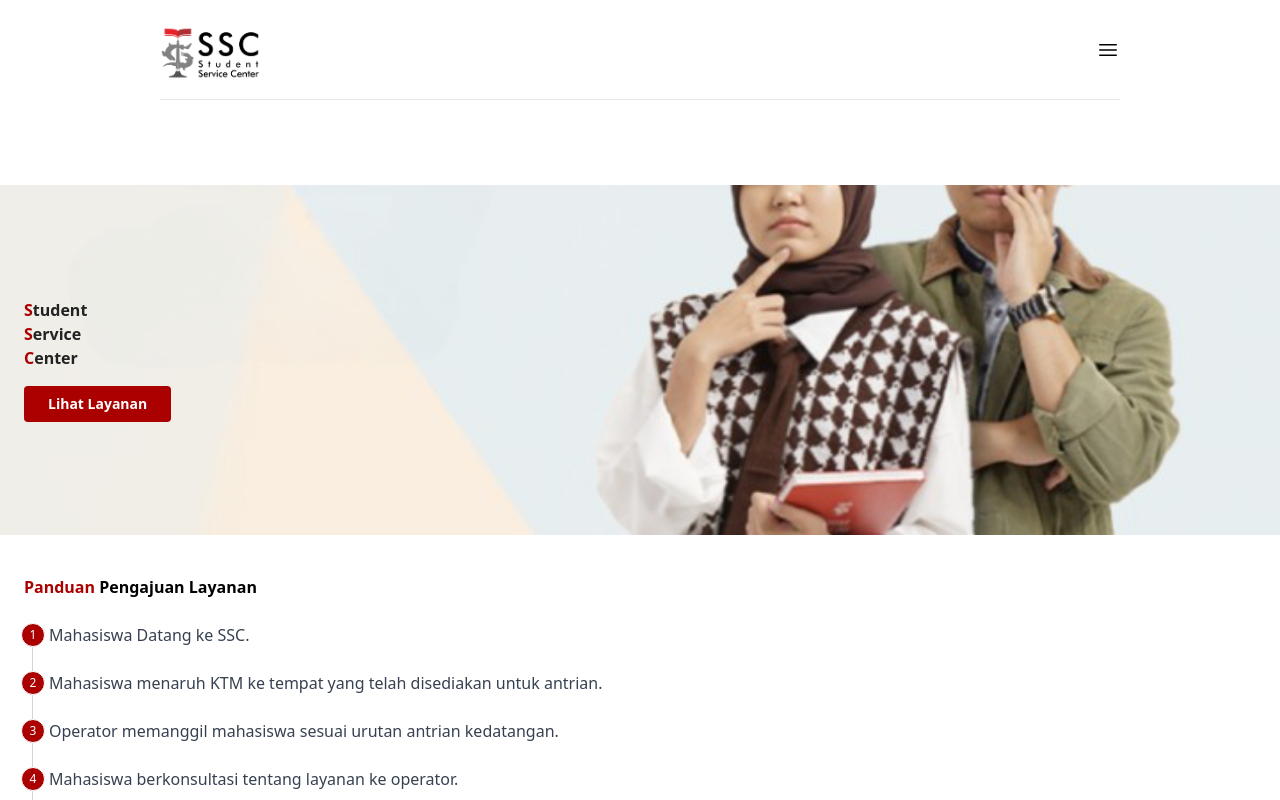
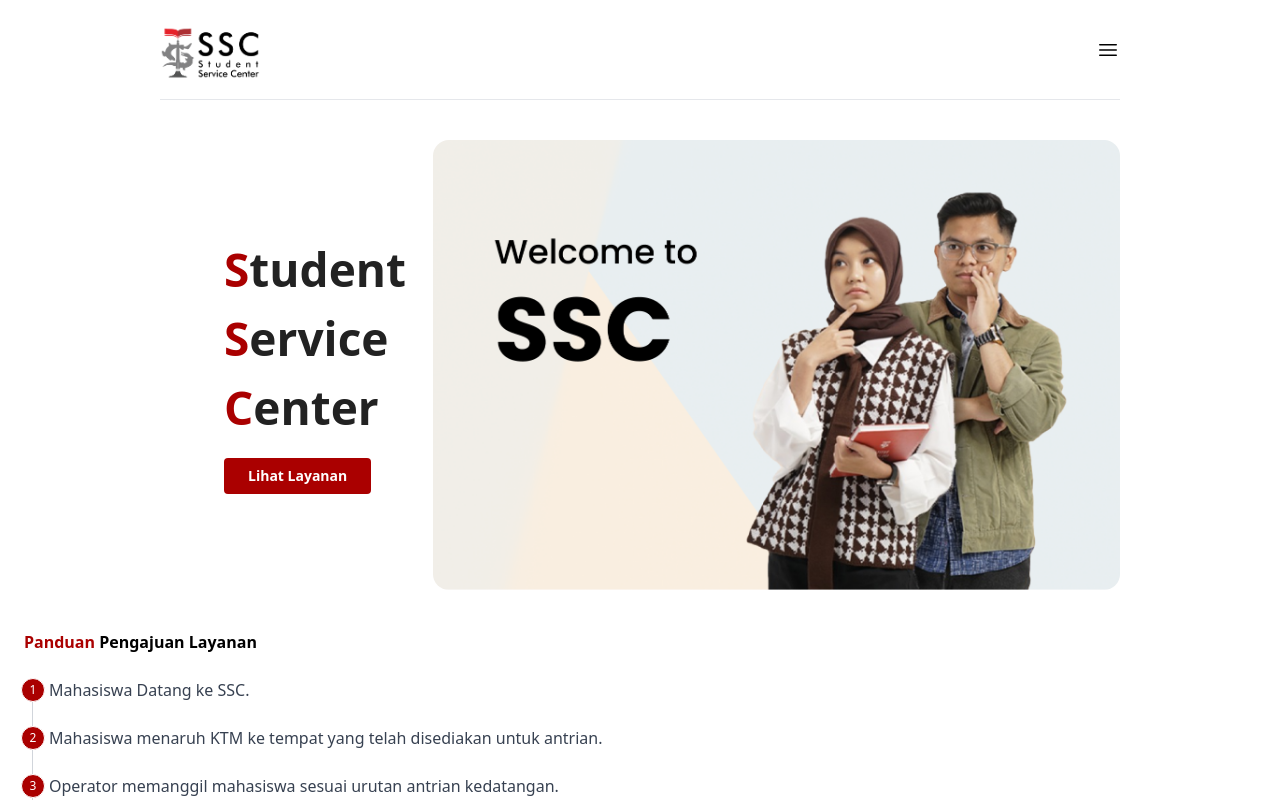
Before and after one commit to syarifmuhammad/ssc-ittelkom-by-syarif, a Vue app: page / in a window 1280 px wide. Shown: the top 800 px of the page. Built offline with nearby package versions, Linux system fonts and the light colour scheme.

Commit message:
layout and design Hero Section

```diff
--- a/src/components/Hero.vue
+++ b/src/components/Hero.vue
@@ -1,17 +1,20 @@
 <template>
-    <div class="mt-[85px]">
-        <div class="w-full h-[350px] bg-hero-mobile bg-no-repeat bg-cover bg-center">
-            <div class="w-full h-full px-6 flex items-center">
-                <div>
-                    <h1 class="text-[#222222] font-semibold"><span class="text-secondary">S</span>tudent</h1>
-                    <h1 class="text-[#222222] font-semibold"><span class="text-secondary">S</span>ervice</h1>
-                    <h1 class="text-[#222222] font-semibold"><span class="text-secondary">C</span>enter</h1>
+    <div class="mt-[85px] lg:mt-10">
+        <div class="w-full h-[350px] lg:h-auto bg-hero-mobile lg:bg-none bg-no-repeat bg-cover bg-top">
+            <div class="w-full h-full px-6 lg:px-40 flex items-center lg:justify-between">
+                <div class="lg:ml-16">
+                    <h1 class="text-[#222222] font-semibold lg:text-[46px]"><span class="text-secondary">S</span>tudent
+                    </h1>
+                    <h1 class="text-[#222222] font-semibold lg:text-[46px]"><span class="text-secondary">S</span>ervice
+                    </h1>
+                    <h1 class="text-[#222222] font-semibold lg:text-[46px]"><span class="text-secondary">C</span>enter
+                    </h1>
                     <button
                         class="bg-secondary text-white border-border-secondary rounded px-6 py-2 mt-4 text-sm font-bold">Lihat
                         Layanan</button>
                 </div>
+                <img class="hidden lg:inline max-h-[450px] rounded-2xl" src="@/assets/img/slider-6.png" alt="">
             </div>
         </div>
-        <!-- <img class="w-full absolute -z-10" src="@/assets/img/slider-6-mobile.png" alt=""> -->
     </div>
 </template>
```
